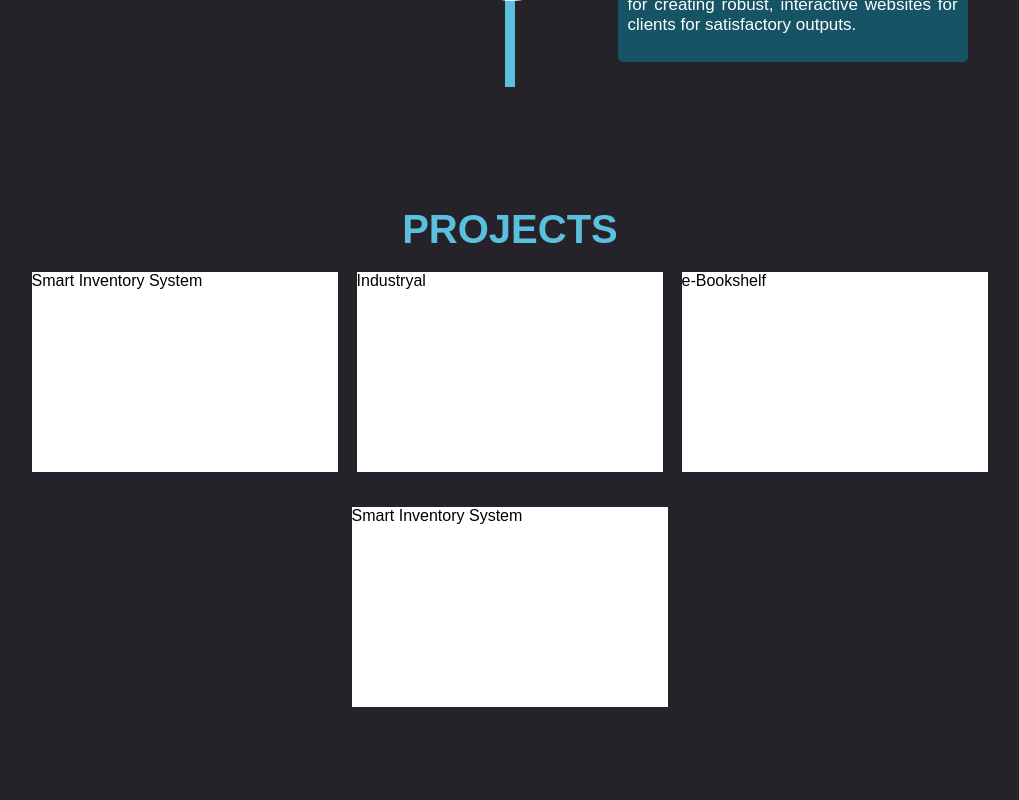
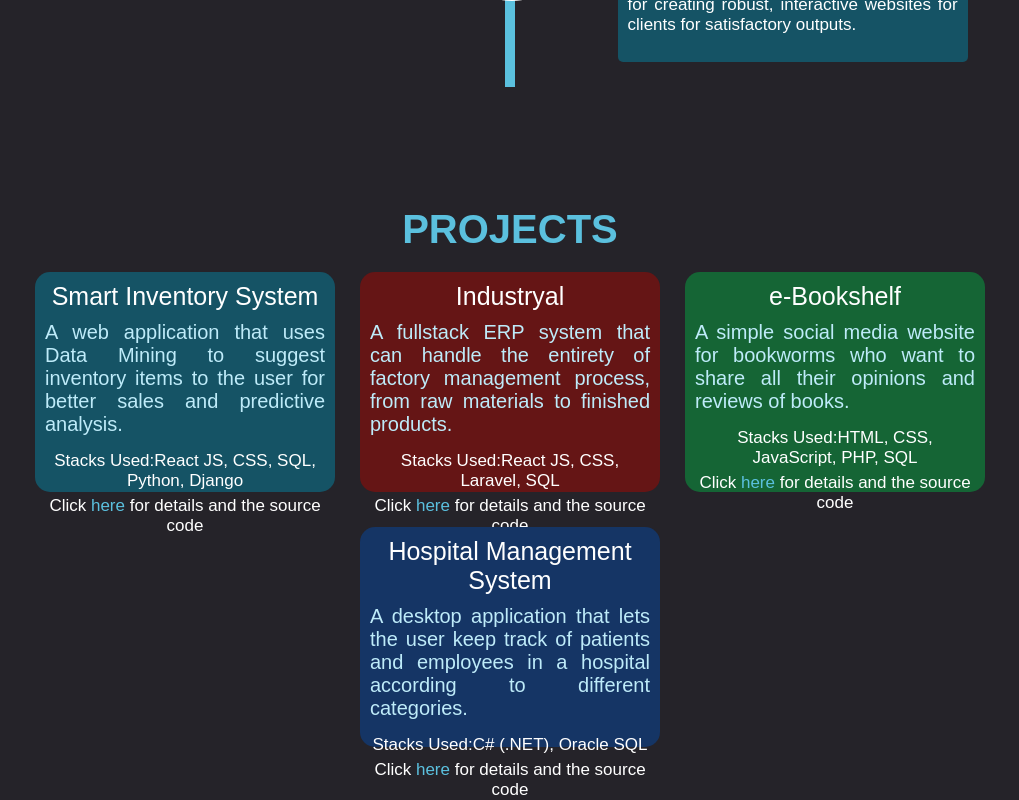
Before and after one commit to snigdho611/snigdho611.dev, a Next.js app: page / in a window 1280 px wide. Shown: the part 1826-2626 px from the top of the page, without its empty margins (130-1149 px from the left). Before the commit the page ends 2543 px from the top, so only its background shows below. Built offline with nearby package versions, Linux system fonts and the light colour scheme; a web font is replaced by a local one.

Commit message:
Updated styles directory and finished projects section

```diff
--- a/src/components/Projects/ProjectCard/index.tsx
+++ b/src/components/Projects/ProjectCard/index.tsx
@@ -6,6 +6,7 @@ interface ProjectCardProps {
   description: string;
   stacks: string;
   url: string;
+  color: string;
 }
 
 const index: React.FC<ProjectCardProps> = ({
@@ -14,19 +15,69 @@ const index: React.FC<ProjectCardProps> = ({
   description,
   stacks,
   url,
+  color,
 }) => {
   return (
     <div
       style={{
-        minWidth: "300px",
-        width: "300px",
+        minWidth: "280px",
+        width: "280px",
         height: "200px",
-        backgroundColor: "white",
+        backgroundColor: color,
         margin: "10px auto",
-        flex: 0.33,
+        // flex: 0.33,
+        zIndex: 2,
+        padding: "10px 10px",
+        borderRadius: "15px",
       }}
     >
-      {title}
+      <div
+        style={{
+          // fontWeight: "bold",
+          fontSize: "25px",
+          textAlign: "center",
+          color: "white",
+        }}
+      >
+        {title}
+      </div>
+      <div
+        style={{
+          // fontWeight: "bold",
+          fontSize: "20px",
+          textAlign: "justify",
+          color: "#BEEBF9",
+          margin: "10px auto",
+        }}
+      >
+        {description}
+      </div>
+      <div
+        style={{
+          // fontWeight: "bold",
+          fontSize: "17px",
+          textAlign: "center",
+          color: "#FFF",
+          margin: "15px auto 5px auto",
+        }}
+      >
+        Stacks Used:{stacks}
+      </div>
+      <div
+        style={{
+          // fontWeight: "bold",
+          fontSize: "17px",
+          textAlign: "center",
+          color: "#FFF",
+          margin: "5px auto",
+        }}
+      >
+        Click{" "}
+        <a href={url} style={{ color: "#5BC0DE", textDecoration: "none" }}>
+          here
+        </a>{" "}
+        for details and the source code
+      </div>
     </div>
   );
 };
--- a/src/components/Projects/index.tsx
+++ b/src/components/Projects/index.tsx
@@ -8,7 +8,8 @@ const data = [
     description:
       "A web application that uses Data Mining to suggest inventory items to the user for better sales and predictive analysis.",
     stacks: "React JS, CSS, SQL, Python, Django",
-    url: "",
+    url: "https://github.com/snigdho611/smart-inventory-using-data-mining",
+    color: "#155365",
   },
   {
     id: 2,
@@ -16,7 +17,8 @@ const data = [
     description:
       "A fullstack ERP system that can handle the entirety of factory management process, from raw materials to finished products.",
     stacks: "React JS, CSS, Laravel, SQL",
-    url: "",
+    url: "https://github.com/fffffatah/Industryal-An-ERP-System",
+    color: "#651515",
   },
   {
     id: 3,
@@ -24,15 +26,17 @@ const data = [
     description:
       "A simple social media website for bookworms who want to share all their opinions and reviews of books.",
     stacks: "HTML, CSS, JavaScript, PHP, SQL",
-    url: "",
+    url: "https://github.com/Atanusaha143/eBookshelf---a-Book-Cataloging-Social-Platform",
+    color: "#156535",
   },
   {
     id: 4,
-    title: "Smart Inventory System",
+    title: "Hospital Management System",
     description:
       "A desktop application that lets the user keep track of patients and employees in a hospital according to different categories.",
     stacks: "C# (.NET), Oracle SQL",
-    url: "",
+    url: "https://github.com/snigdho611/hospital-management-system",
+    color: "#153565",
   },
 ];
 
@@ -55,7 +59,7 @@ const index = () => {
             justifyContent: "flex-end",
           }}
         >
-          {data.map(({ id, title, description, stacks, url }) => {
+          {data.map(({ id, title, description, stacks, url, color }) => {
             return (
               <ProjectCard
                 key={id}
@@ -64,6 +68,7 @@ const index = () => {
                 description={description}
                 stacks={stacks}
                 url={url}
+                color={color}
               />
             );
           })}
```
Also changed, not shown: styles/globals.css (renamed from src/styles/globals.css).
